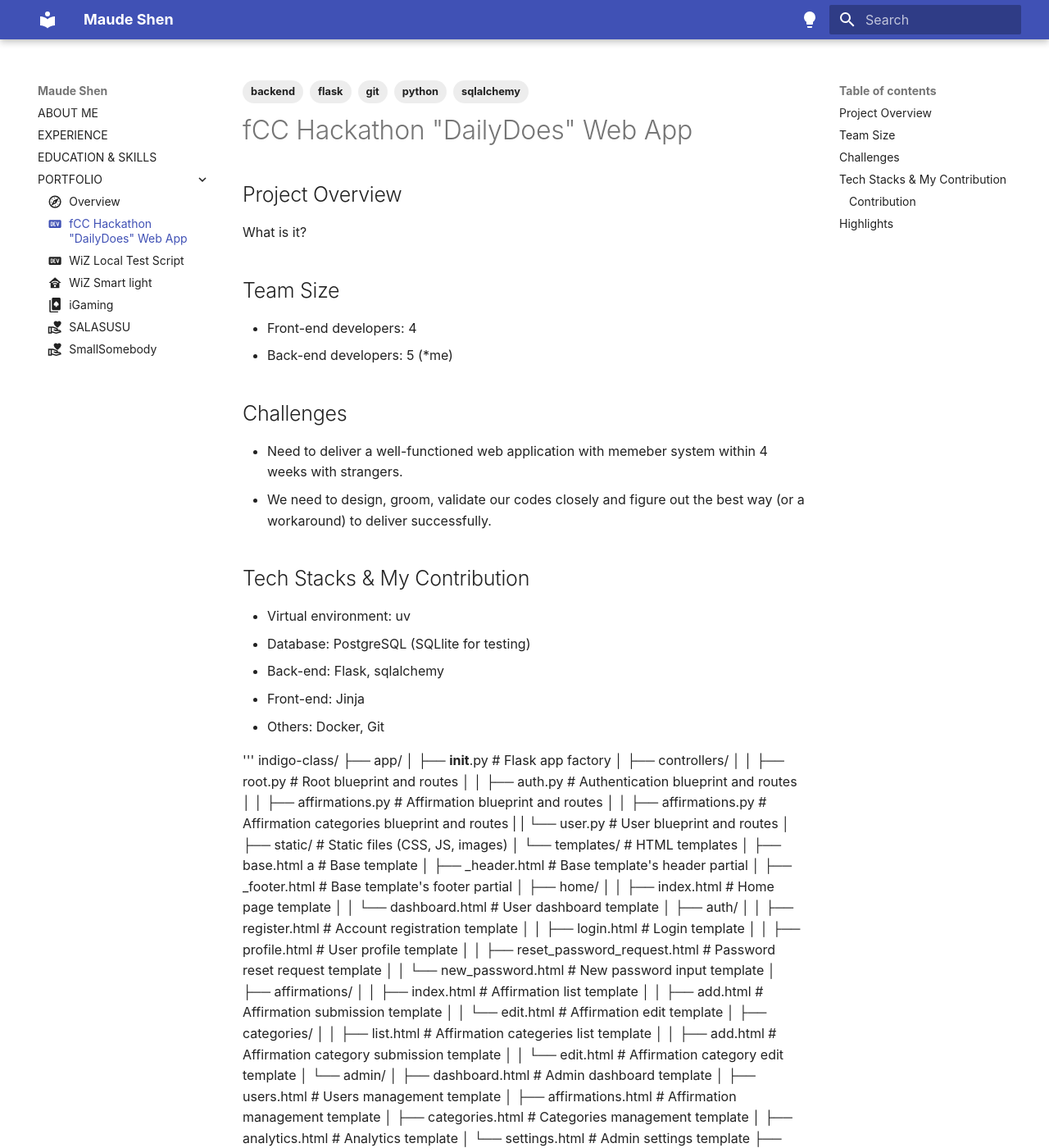
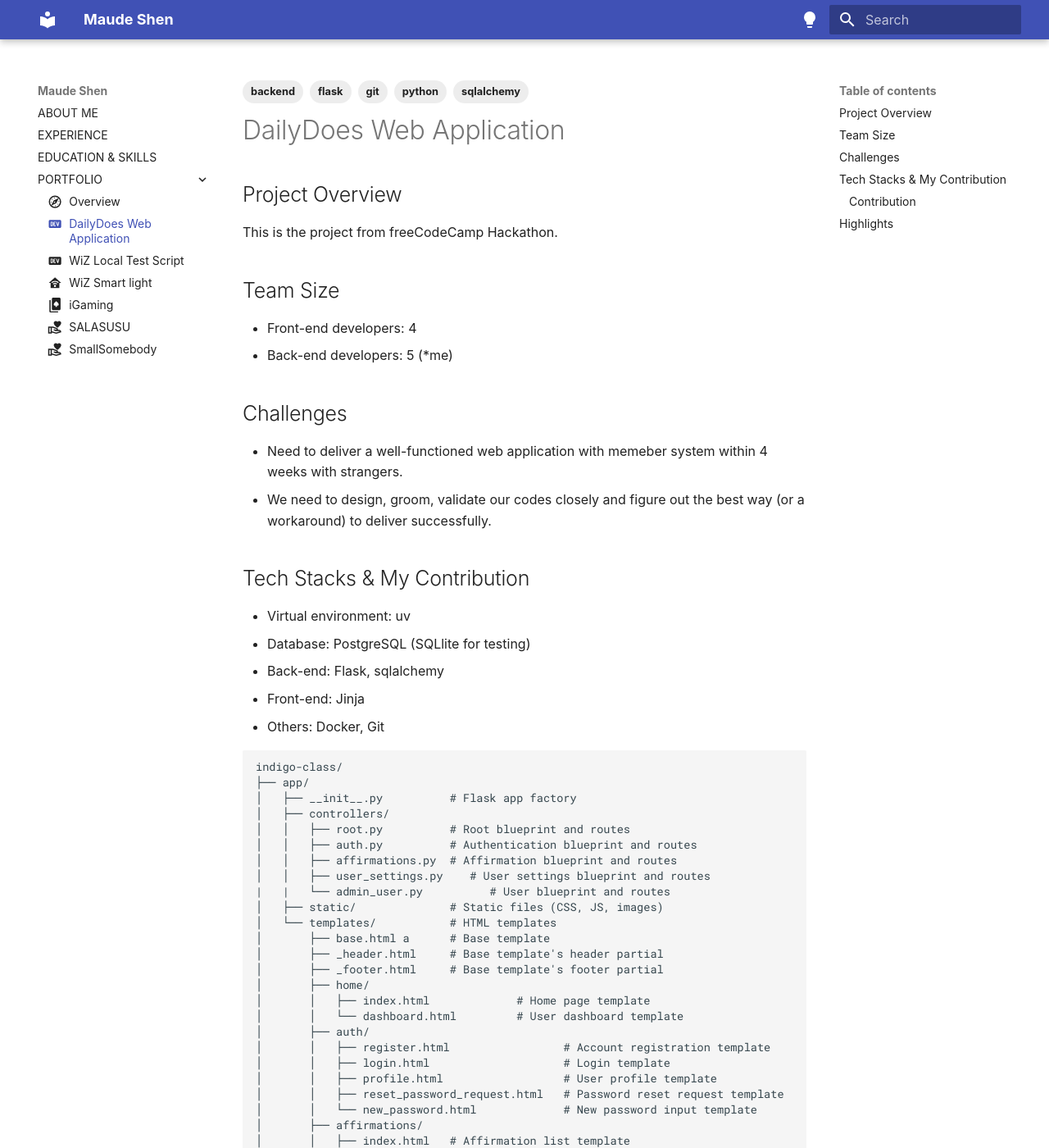
Before and after one commit to maudes/cv, an MkDocs documentation site: the page built from docs/projects/dailydose.md, in a window 1280 px wide and 1400 px high. Shown: the whole window at 82% size. Built offline with MkDocs 1.6.1 and Material for MkDocs 9.7.7, drawn with Linux system fonts in a browser that asks for light colours; some web fonts are replaced; some of the changed text lies outside the part shown.

Commit message:
fix: layout issue

````diff
--- a/docs/portfolio.md
+++ b/docs/portfolio.md
@@ -12,7 +12,7 @@ description: All projects
 <a href="/cv/projects/dailydose/" class="card-link">
   <div class="card-image">
     <img src="../assets/images/dailydose.png" alt="DailyDose Admin Dashboard">
-    <div class="caption">fCC Hackathon "DailyDose" Web App</div>
+    <div class="caption"> DailyDose Web Application</div>
     <div class="tags">#python #flask #backend #sqlalchemy</div>
   </div>
 </a>
--- a/docs/projects/dailydose.md
+++ b/docs/projects/dailydose.md
@@ -8,7 +8,7 @@ description: Joined the fCC Hackathon as a backend developer
 
 ## Project Overview
 
-What is it?
+This is the project from freeCodeCamp Hackathon.
 
 ## Team Size
 
@@ -28,7 +28,7 @@ What is it?
 - Front-end: Jinja
 - Others: Docker, Git
 
-'''
+```
 indigo-class/
 ├── app/
 │   ├── __init__.py          # Flask app factory
@@ -36,8 +36,8 @@ indigo-class/
 │   │   ├── root.py          # Root blueprint and routes
 │   │   ├── auth.py          # Authentication blueprint and routes
 │   │   ├── affirmations.py  # Affirmation blueprint and routes
-│   │   ├── affirmations.py  # Affirmation categories blueprint and routes
-|   |   └── user.py          # User blueprint and routes
+│   │   ├── user_settings.py    # User settings blueprint and routes
+|   |   └── admin_user.py          # User blueprint and routes
 │   ├── static/              # Static files (CSS, JS, images)
 │   └── templates/           # HTML templates
 │       ├── base.html a      # Base template
@@ -72,11 +72,11 @@ indigo-class/
 ├── Dockerfile               # Instructions for building the Docker image
 ├── docker-compose.yml       # Requirements for building the Docker image
 └── README.md                # This file
-'''
+```
 
 ### Contribution
 
-- Deliver `contronllers/admin_user.py` and `contronllers/user_settings.py`
+- Delivered `contronllers/admin_user.py` and `contronllers/user_settings.py`
 - Others: Project management, Integration tests
 
 
--- a/mkdocs.yml
+++ b/mkdocs.yml
@@ -63,7 +63,7 @@ nav:
   - EDUCATION & SKILLS: education_skills.md
   - PORTFOLIO:
       - Overview: portfolio.md
-      - fCC Hackathon "DailyDoes" Web App: projects/dailydose.md
+      - DailyDoes Web Application: projects/dailydose.md
       - WiZ Local Test Script: projects/wiz_local.md
       - WiZ Smart light: projects/wiz.md
       - iGaming: projects/igaming.md
````
